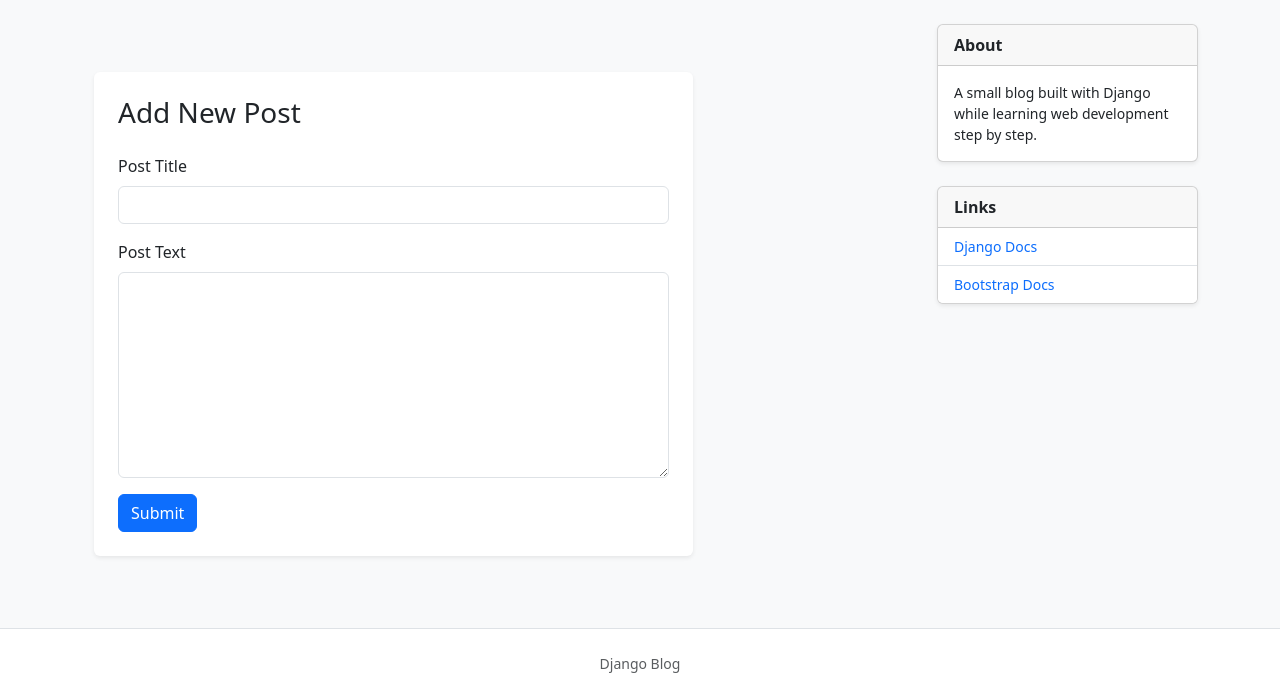
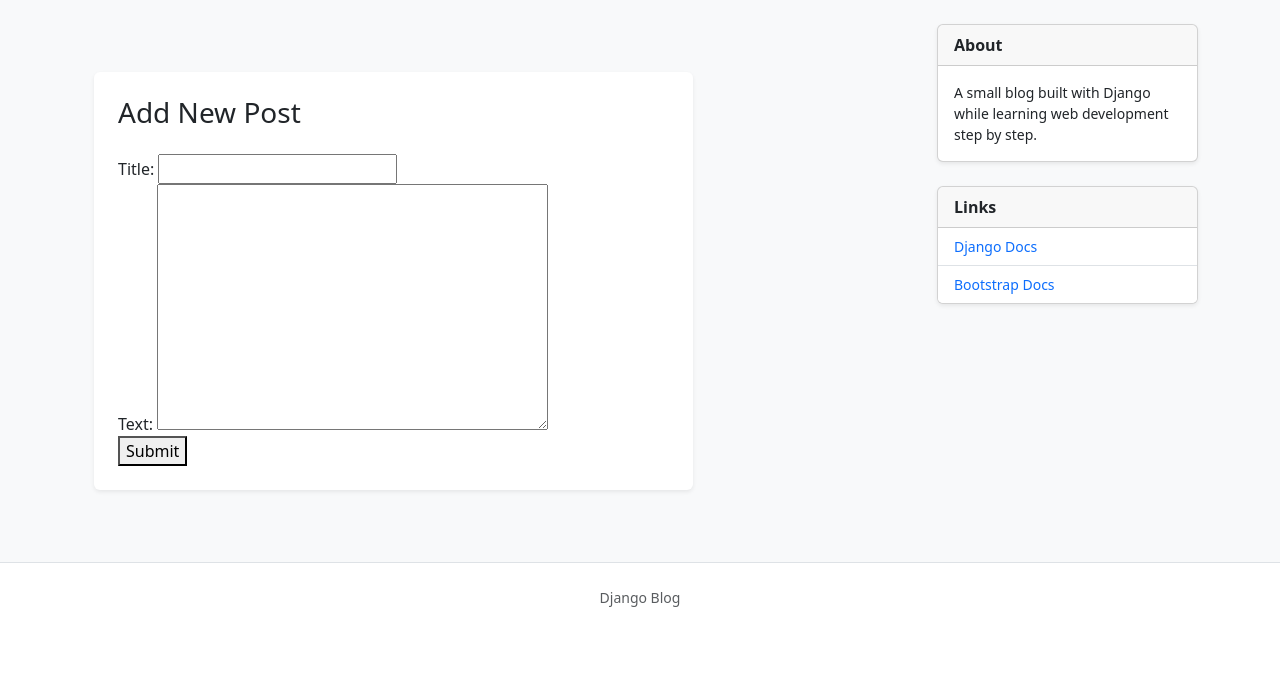
Before and after one commit to mohammad82aminn/django-blog, a Django app: page /blog/create/ in a window 1280 px wide. Shown: the part 239-937 px from the top of the page. After the commit the page ends 846 px from the top, so only its background shows below. Run offline with Django 5.2, Linux system fonts and the light colour scheme; parts of the project's set-up code (start-up, migrations or seed data) failed here and were passed over.

Commit message:
Add PostForm with ModelForm

```diff
--- /dev/null
+++ b/blog/forms.py
@@ -0,0 +1,12 @@
+from dataclasses import field
+
+from django import forms
+from .models import Post
+
+class PostForm(forms.ModelForm):
+    class Meta:
+        model = Post
+        fields = [
+            "title",
+            "text",
+        ]
--- a/blog/templates/blog/post_create.html
+++ b/blog/templates/blog/post_create.html
@@ -15,40 +15,11 @@
                     <h1 class="h3 mb-4">Add New Post</h1>
 
                     <form method="post"
-                          action="{% url 'blog:post_create' %}">
-
                         {% csrf_token %}
 
-                        <div class="mb-3">
-                            <label for="title" class="form-label">
-                                Post Title
-                            </label>
+                        {{form}}
 
-                            <input
-                                type="text"
-                                id="title"
-                                name="title"
-                                class="form-control"
-                                maxlength="100"
-                                required
-                            >
-                        </div>
-
-                        <div class="mb-3">
-                            <label for="text" class="form-label">
-                                Post Text
-                            </label>
-
-                            <textarea
-                                id="text"
-                                name="text"
-                                class="form-control"
-                                rows="8"
-                                required
-                            ></textarea>
-                        </div>
-
-                        <button type="submit" class="btn btn-primary">
+                        <button type="submit" >
                             Submit
                         </button>
 
--- a/blog/views.py
+++ b/blog/views.py
@@ -1,6 +1,7 @@
 from django.http import HttpResponse
 from django.shortcuts import get_object_or_404, render
 
+from blog.forms import PostForm
 from blog.models import Post
 
 def post_list_view(request):
@@ -12,4 +13,10 @@
     return render(request, "blog/post_detail.html", {"post":post})
 
 def post_create_view(request):
-    return render(request, "blog/post_create.html")
+    if request.method == 'POST':
+        form = PostForm(request.method)
+        if form.is_valid():
+            form.save()
+    form = PostForm()
+
+    return render(request, "blog/post_create.html", {"form":form})
```
Also changed, not shown: blog/tests.py (+16 -0 lines).
